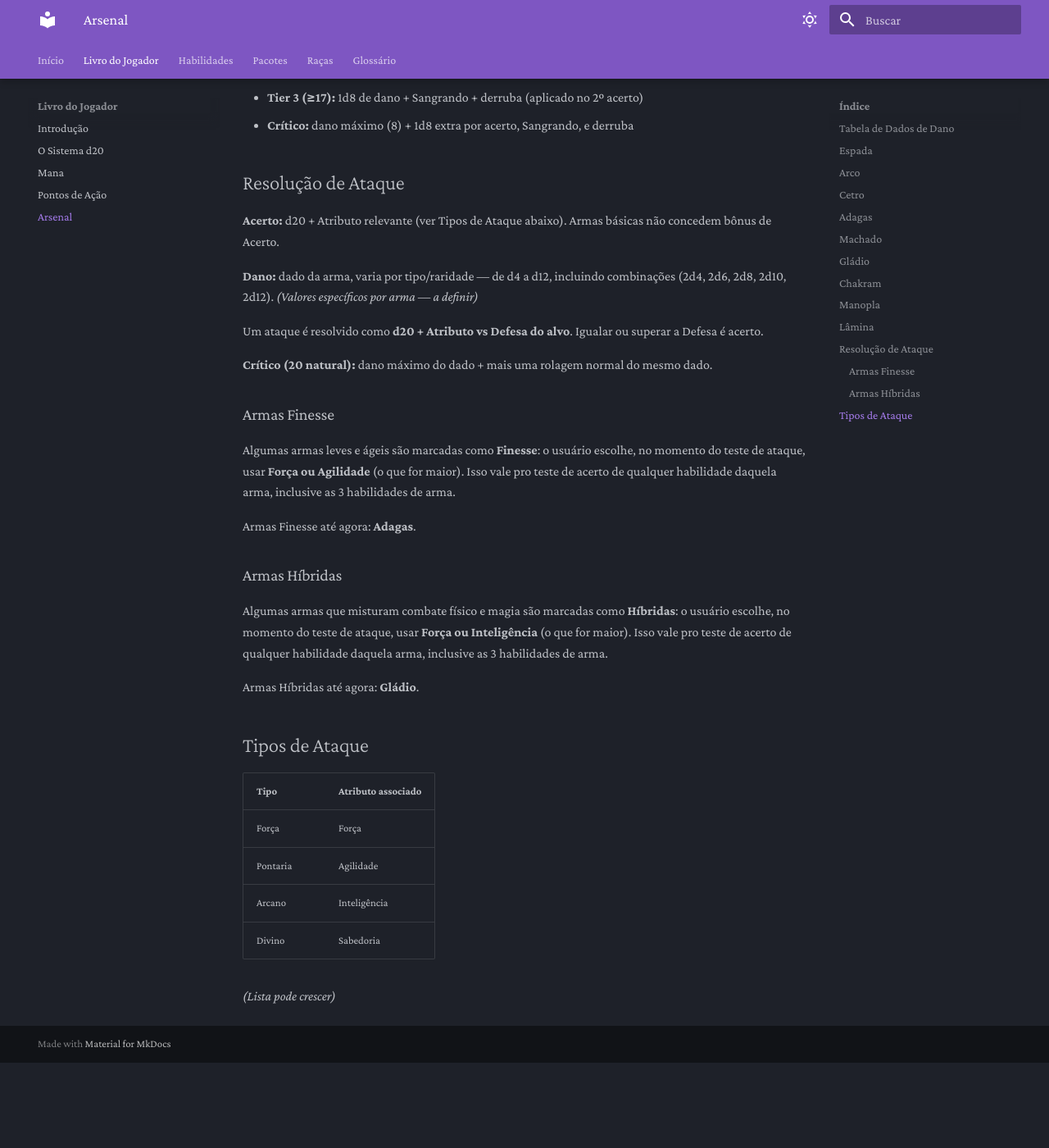
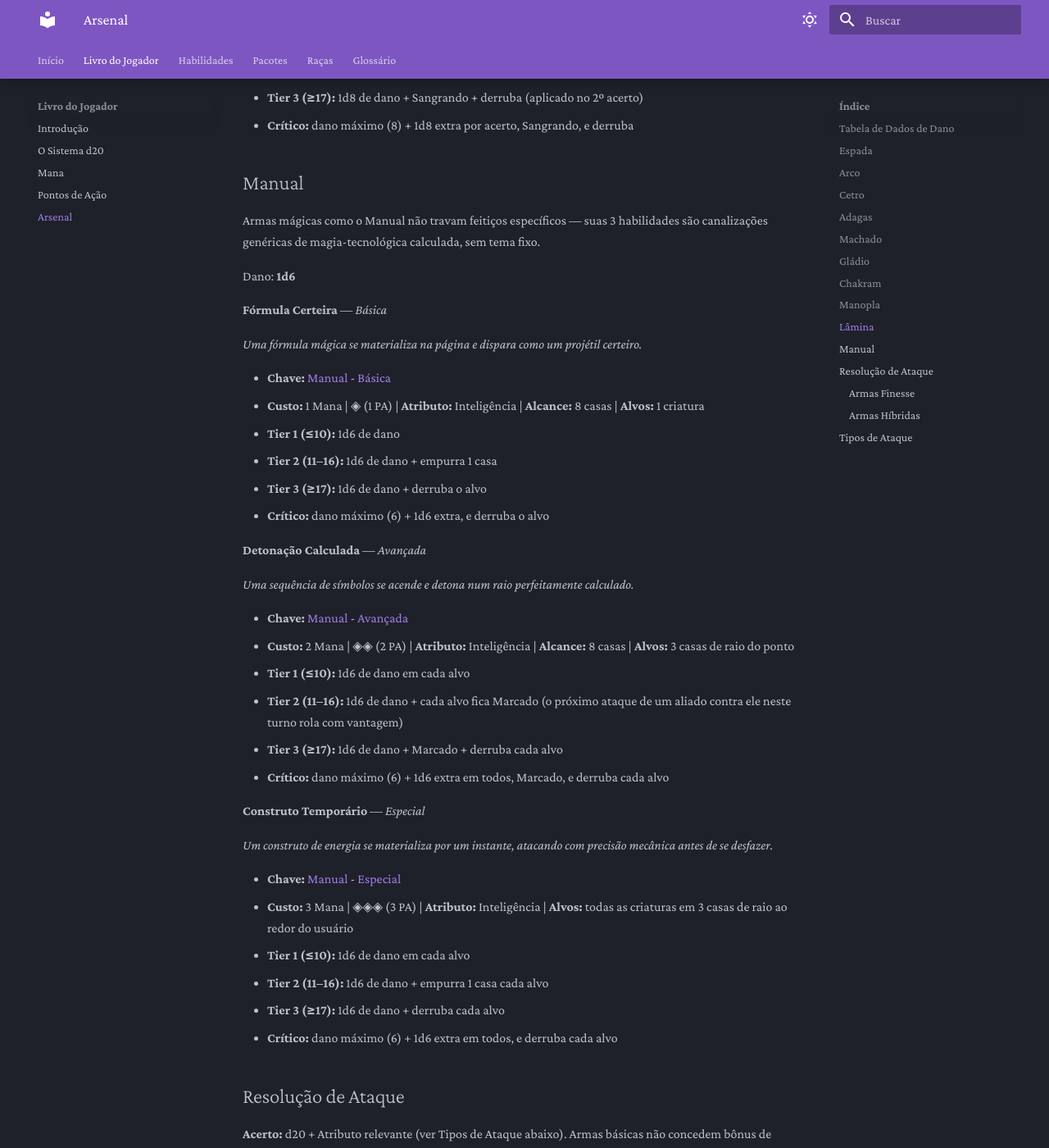
Before and after one commit to Felipe1072-git/prisma-rpg, an MkDocs documentation site: the page built from docs/jogador/arsenal.md, in a window 1280 px wide and 1400 px high, scrolled down 13853 px. Shown: the whole window at 82% size. Built offline with MkDocs 1.6.1 and Material for MkDocs 9.7.7, drawn with Linux system fonts in a browser that asks for light colours; before the commit the page ends 15149 px from its top, so only the background shows below that.

Commit message:
feat: habilidades da Mari (Manual) inspiradas em Grand Chase
Cria o Manual como arma magica generica (Formula Certeira, Detonacao
Calculada, Construto Temporario), e distribui o resto do kit da Mari:
Arrasador abre o grupo Magicas Basicas, Campo Eletronico entra em
Magicas por Elemento/Raio, Raio Laser abre o elemento Luz, e Poder
Dinamico e o buff supremo geral.

```diff
--- a/docs/jogador/arsenal.md
+++ b/docs/jogador/arsenal.md
@@ -60,7 +60,7 @@ Dado de dano por arma. Definido pelo arquétipo/peso da arma (não pela ordem do
 | ⬜ | Sieghart | Lança e Espada | 1d10 | combo de duas armas, mais versátil e pesado |
 | ⬜ | Sieghart | Espadas | 1d6 | par de lâminas |
 | ⬜ | Sieghart | Soluna | 1d10 | lâmina lendária, arma final |
-| ⬜ | Mari | Manual | 1d6 | grimório leve |
+| ✅ | Mari | Manual | 1d6 | grimório leve |
 | ⬜ | Mari | Revólver | 1d8 | arma de fogo de precisão |
 | ⬜ | Mari | Marreta | 1d12 | a mais pesada do arsenal dela |
 | ⬜ | Mari | WDW (Wing Drive Weapon) | 1d10 | aparato mecânico especial |
@@ -433,6 +433,45 @@ Dano: **1d8**
 - **Tier 3 (≥17):** 1d8 de dano + Sangrando + derruba (aplicado no 2º acerto)
 - **Crítico:** dano máximo (8) + 1d8 extra por acerto, Sangrando, e derruba
 
+## Manual
+
+Armas mágicas como o Manual não travam feitiços específicos — suas 3 habilidades são canalizações genéricas de magia-tecnológica calculada, sem tema fixo.
+
+Dano: **1d6**
+
+**Fórmula Certeira** — *Básica*
+
+*Uma fórmula mágica se materializa na página e dispara como um projétil certeiro.*
+
+- **Chave:** [Manual](../glossario.md#manual) - [Básica](../glossario.md#básica)
+- **Custo:** 1 Mana | ◈ (1 PA) | **Atributo:** Inteligência | **Alcance:** 8 casas | **Alvos:** 1 criatura
+- **Tier 1 (≤10):** 1d6 de dano
+- **Tier 2 (11–16):** 1d6 de dano + empurra 1 casa
+- **Tier 3 (≥17):** 1d6 de dano + derruba o alvo
+- **Crítico:** dano máximo (6) + 1d6 extra, e derruba o alvo
+
+**Detonação Calculada** — *Avançada*
+
+*Uma sequência de símbolos se acende e detona num raio perfeitamente calculado.*
+
+- **Chave:** [Manual](../glossario.md#manual) - [Avançada](../glossario.md#avançada)
+- **Custo:** 2 Mana | ◈◈ (2 PA) | **Atributo:** Inteligência | **Alcance:** 8 casas | **Alvos:** 3 casas de raio do ponto
+- **Tier 1 (≤10):** 1d6 de dano em cada alvo
+- **Tier 2 (11–16):** 1d6 de dano + cada alvo fica Marcado (o próximo ataque de um aliado contra ele neste turno rola com vantagem)
+- **Tier 3 (≥17):** 1d6 de dano + Marcado + derruba cada alvo
+- **Crítico:** dano máximo (6) + 1d6 extra em todos, Marcado, e derruba cada alvo
+
+**Construto Temporário** — *Especial*
+
+*Um construto de energia se materializa por um instante, atacando com precisão mecânica antes de se desfazer.*
+
+- **Chave:** [Manual](../glossario.md#manual) - [Especial](../glossario.md#especial)
+- **Custo:** 3 Mana | ◈◈◈ (3 PA) | **Atributo:** Inteligência | **Alvos:** todas as criaturas em 3 casas de raio ao redor do usuário
+- **Tier 1 (≤10):** 1d6 de dano em cada alvo
+- **Tier 2 (11–16):** 1d6 de dano + empurra 1 casa cada alvo
+- **Tier 3 (≥17):** 1d6 de dano + derruba cada alvo
+- **Crítico:** dano máximo (6) + 1d6 extra em todos, e derruba cada alvo
+
 ## Resolução de Ataque
 
 **Acerto:** d20 + Atributo relevante (ver Tipos de Ataque abaixo). Armas básicas não concedem bônus de Acerto.
```
Also changed, not shown: docs/glossario.md (+9 -1 lines), docs/habilidades/buff.md (+9 -0 lines), docs/habilidades/magicas-basicas.md (+13 -0 lines), docs/habilidades/magicas-elementais.md (+24 -0 lines).
